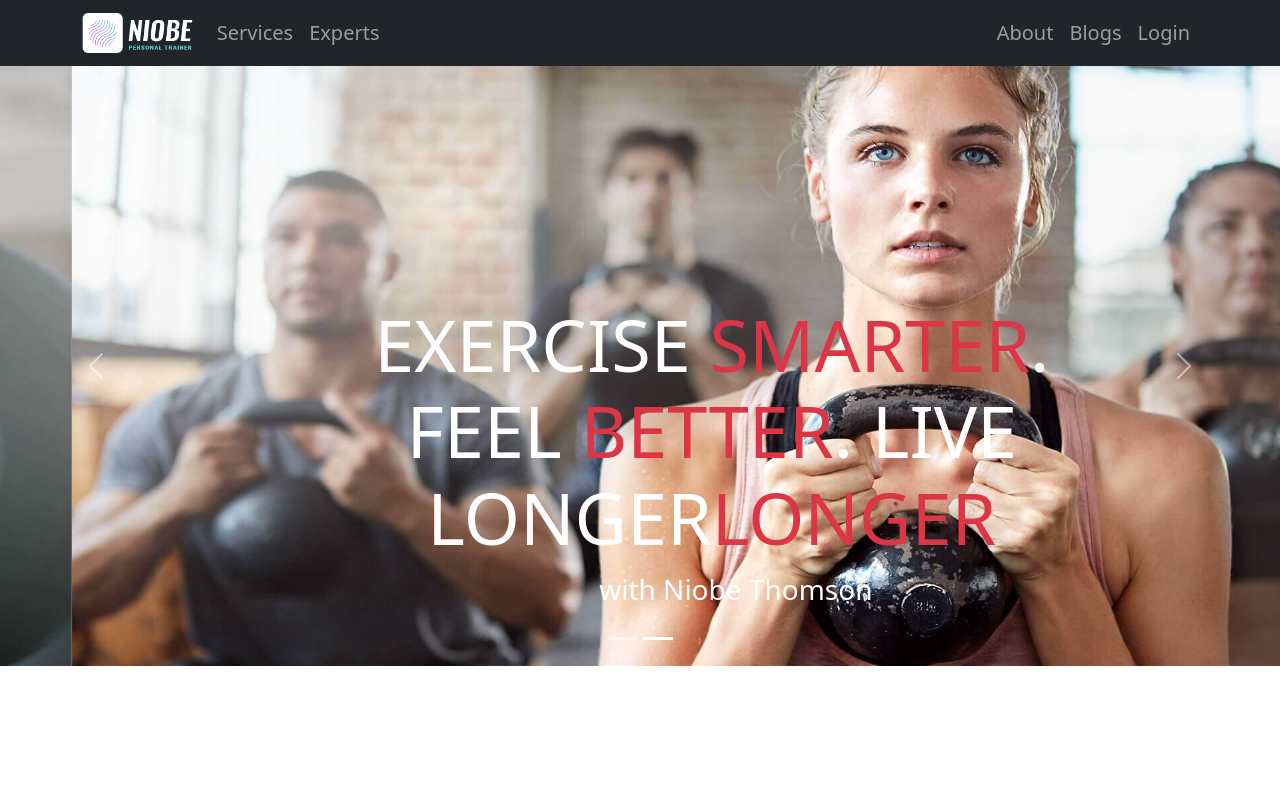
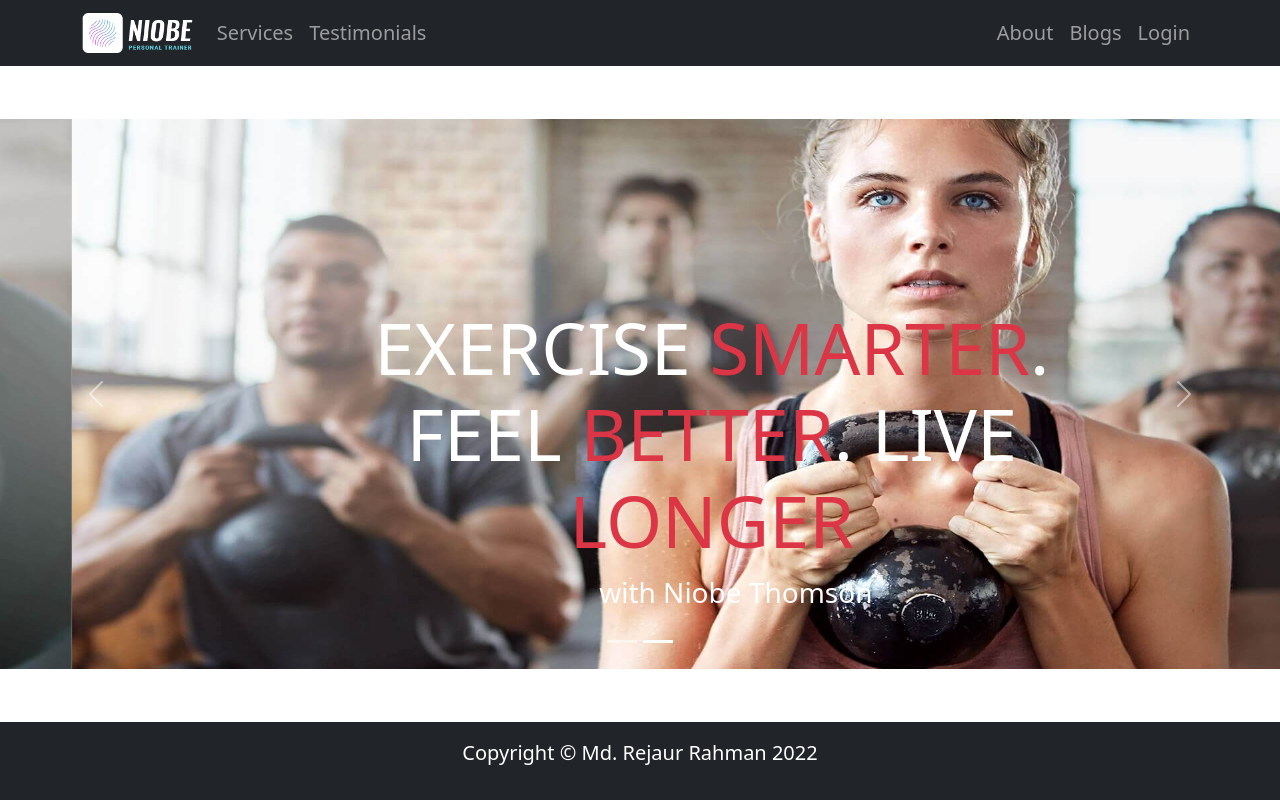
Before and after one commit to Rejaur9131/independent-service-provider, a React (Create React App) app: page / in a window 1280 px wide. Built offline with nearby package versions, Linux system fonts and the light colour scheme; no server answers.

Commit message:
footer and site responsiveness done

```diff
--- a/public/index.html
+++ b/public/index.html
@@ -5,10 +5,7 @@
     <link rel="icon" href="%PUBLIC_URL%/favicon.ico" />
     <meta name="viewport" content="width=device-width, initial-scale=1" />
     <meta name="theme-color" content="#000000" />
-    <meta
-      name="description"
-      content="Web site created using create-react-app"
-    />
+    <meta name="description" content="Web site created using create-react-app" />
     <link rel="apple-touch-icon" href="%PUBLIC_URL%/logo192.png" />
     <!--
       manifest.json provides metadata used when your web app is installed on a
@@ -24,7 +21,7 @@
       work correctly both with client-side routing and a non-root public URL.
       Learn how to configure a non-root public URL by running `npm run build`.
     -->
-    <title>React App</title>
+    <title>Niobe | A Gym Trainer And Nutrition Coach</title>
   </head>
   <body>
     <noscript>You need to enable JavaScript to run this app.</noscript>
--- a/src/App.js
+++ b/src/App.js
@@ -10,10 +10,11 @@ import Checkout from './Pages/Chekout/Checkout';
 import Header from './Pages/Shared/Header/Header';
 import Blogs from './Pages/Blogs/Blogs';
 import NotFound from './Pages/Shared/Notfound/NotFound';
+import Footer from './Pages/Shared/Footer/Footer';
 
 function App() {
   return (
-    <div className="App">
+    <div className="App min-vh-100 d-flex flex-column justify-content-between">
       <Header></Header>
       <Routes>
         <Route path="/" element={<Home></Home>}></Route>
@@ -32,6 +33,7 @@ function App() {
         ></Route>
         <Route path="*" element={<NotFound></NotFound>}></Route>
       </Routes>
+      <Footer></Footer>
     </div>
   );
 }
--- a/src/Pages/Blogs/Blogs.js
+++ b/src/Pages/Blogs/Blogs.js
@@ -3,7 +3,7 @@ import { Card, Button } from 'react-bootstrap';
 
 const Blogs = () => {
   return (
-    <div className="row g-4 p-4 bg-light text-center">
+    <div className="row bg-light text-center mx-2">
       <Card className="rounded">
         <Card.Body>
           <Card.Title>
--- a/src/Pages/Home/Banner/Banner.js
+++ b/src/Pages/Home/Banner/Banner.js
@@ -13,7 +13,7 @@ const Banner = () => {
   return (
     <Carousel activeIndex={index} onSelect={handleSelect}>
       <Carousel.Item>
-        <img height={600} className="d-block w-100" src={banner1} alt="First slide" />
+        <img height={550} className="d-block w-100" src={banner1} alt="First slide" />
         <Carousel.Caption>
           <h1 className="display-2 text-uppercase ">
             Keep Your Body Fit &{' '}
@@ -25,7 +25,7 @@ const Banner = () => {
         </Carousel.Caption>
       </Carousel.Item>
       <Carousel.Item>
-        <img height={600} className="d-block w-100" src={banner2} alt="Second slide" />
+        <img height={550} className="d-block w-100" src={banner2} alt="Second slide" />
         <Carousel.Caption>
           <h1 className="display-2 text-uppercase">
             Exercise{' '}
@@ -36,7 +36,7 @@ const Banner = () => {
             <span className="text-danger">
               <strong>Better</strong>
             </span>
-            . Live Longer
+            . Live{' '}
             <span className="text-danger">
               <strong>Longer</strong>
             </span>
--- /dev/null
+++ b/src/Pages/Shared/Footer/Footer.js
@@ -0,0 +1,11 @@
+import React from 'react';
+
+const Footer = () => {
+  return (
+    <footer className="bg-dark text-white text-center">
+      <p className="fs-5 py-3">Copyright &copy; Md. Rejaur Rahman {new Date().getFullYear()}</p>
+    </footer>
+  );
+};
+
+export default Footer;
--- a/src/Pages/Shared/Header/Header.js
+++ b/src/Pages/Shared/Header/Header.js
@@ -27,7 +27,7 @@ const Header = () => {
                 Services
               </Nav.Link>
               <Nav.Link href="home#experts" className="fs-5">
-                Experts
+                Testimonials
               </Nav.Link>
             </Nav>
             <Nav>
```
